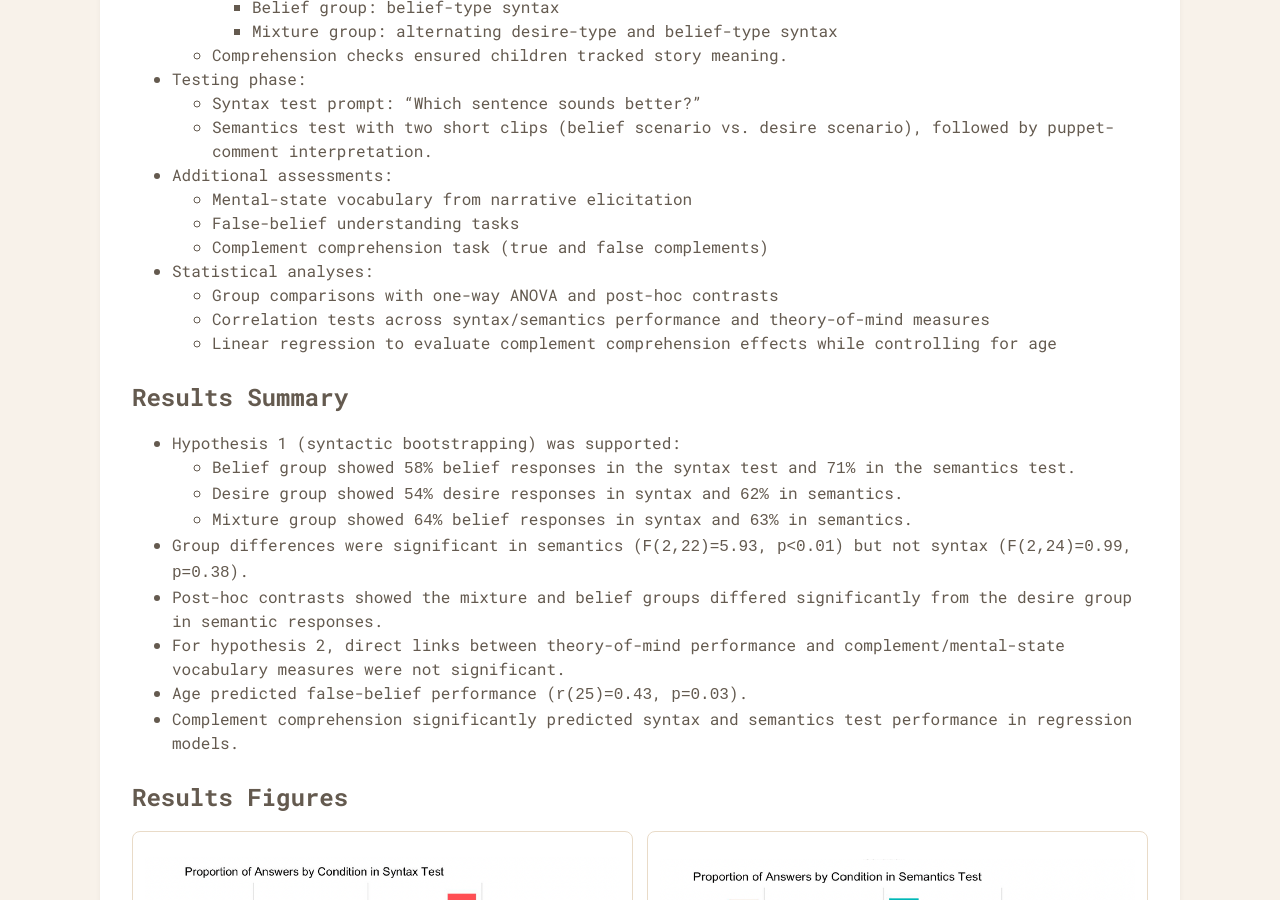
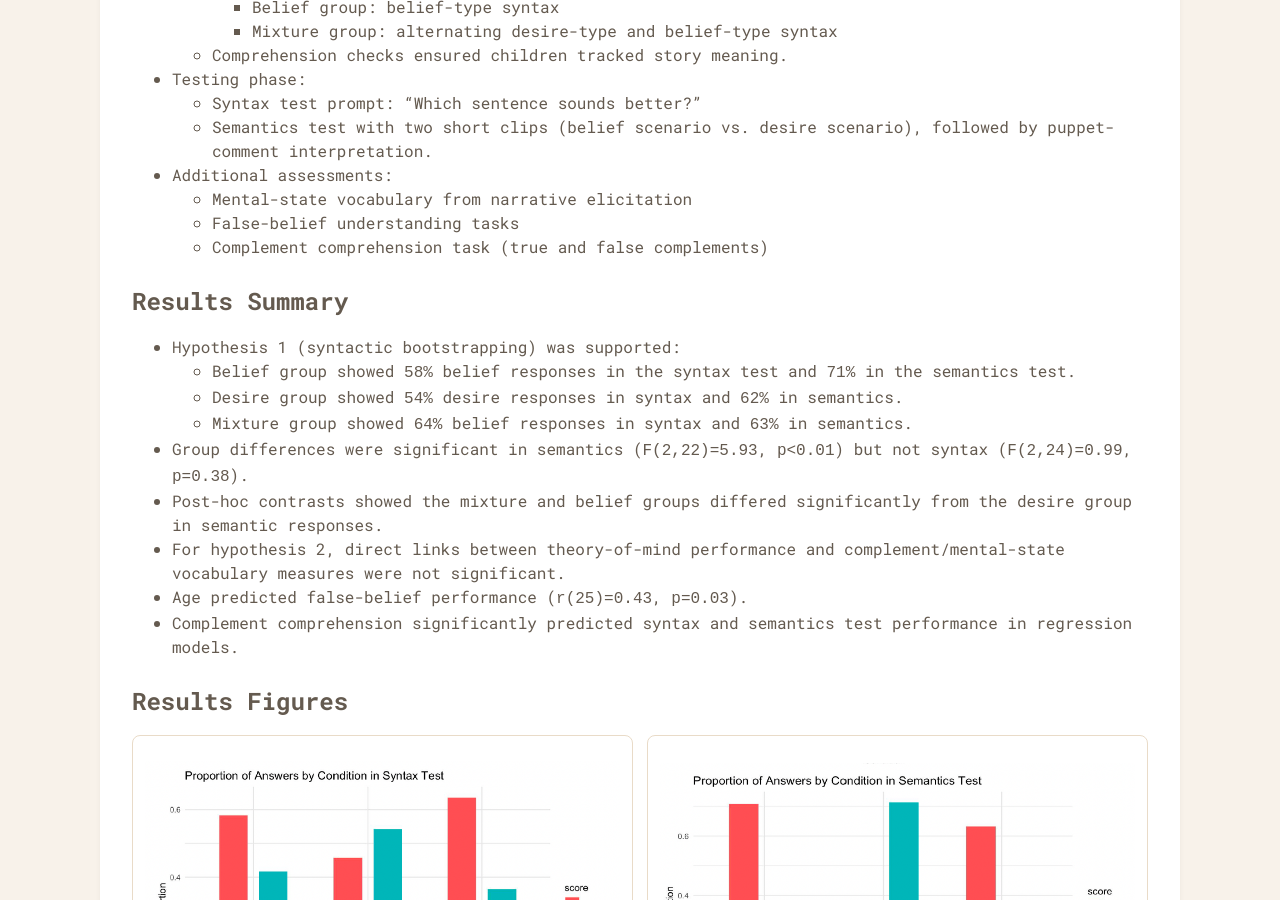
Before and after one commit to yuexin-li-7/yuexin-li-7.github.io, a Jekyll site: the page built from research/mental-state-verb-learning-and-theory-of-mind.md, in a window 1280 px wide and 900 px high, scrolled down 1178 px. Built offline with Jekyll 4.4.1, drawn with Linux system fonts in a browser that asks for light colours.

Commit message:
Remove statistical analyses subsection from mental-state method

```diff
--- a/research/mental-state-verb-learning-and-theory-of-mind.md
+++ b/research/mental-state-verb-learning-and-theory-of-mind.md
@@ -43,10 +43,6 @@ Syntactic Bootstrapping of Mental State Verbs in Mandarin-Speaking Children exam
   - Mental-state vocabulary from narrative elicitation
   - False-belief understanding tasks
   - Complement comprehension task (true and false complements)
-- Statistical analyses:
-  - Group comparisons with one-way ANOVA and post-hoc contrasts
-  - Correlation tests across syntax/semantics performance and theory-of-mind measures
-  - Linear regression to evaluate complement comprehension effects while controlling for age
 
 ## Results Summary
 
```
